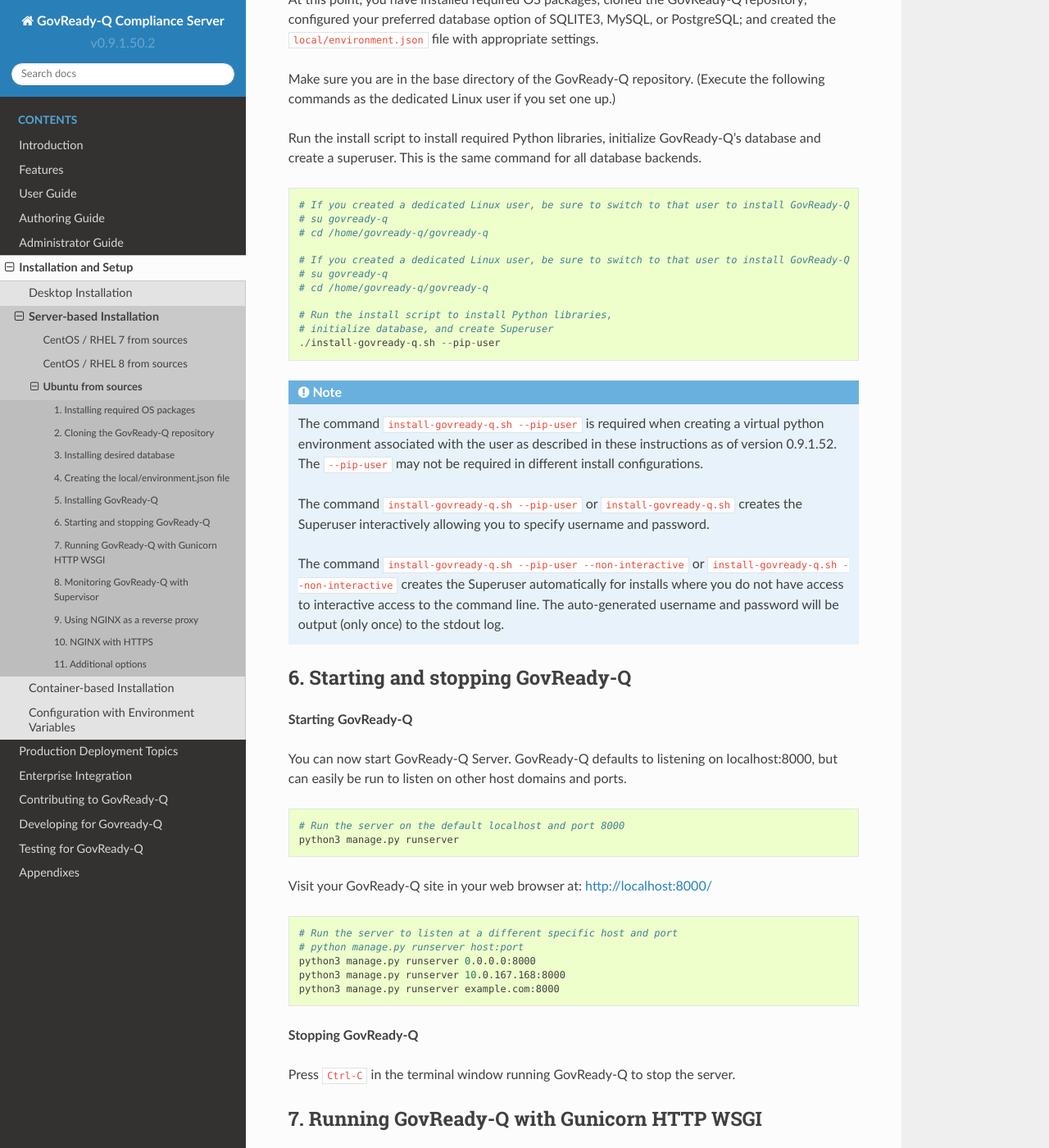
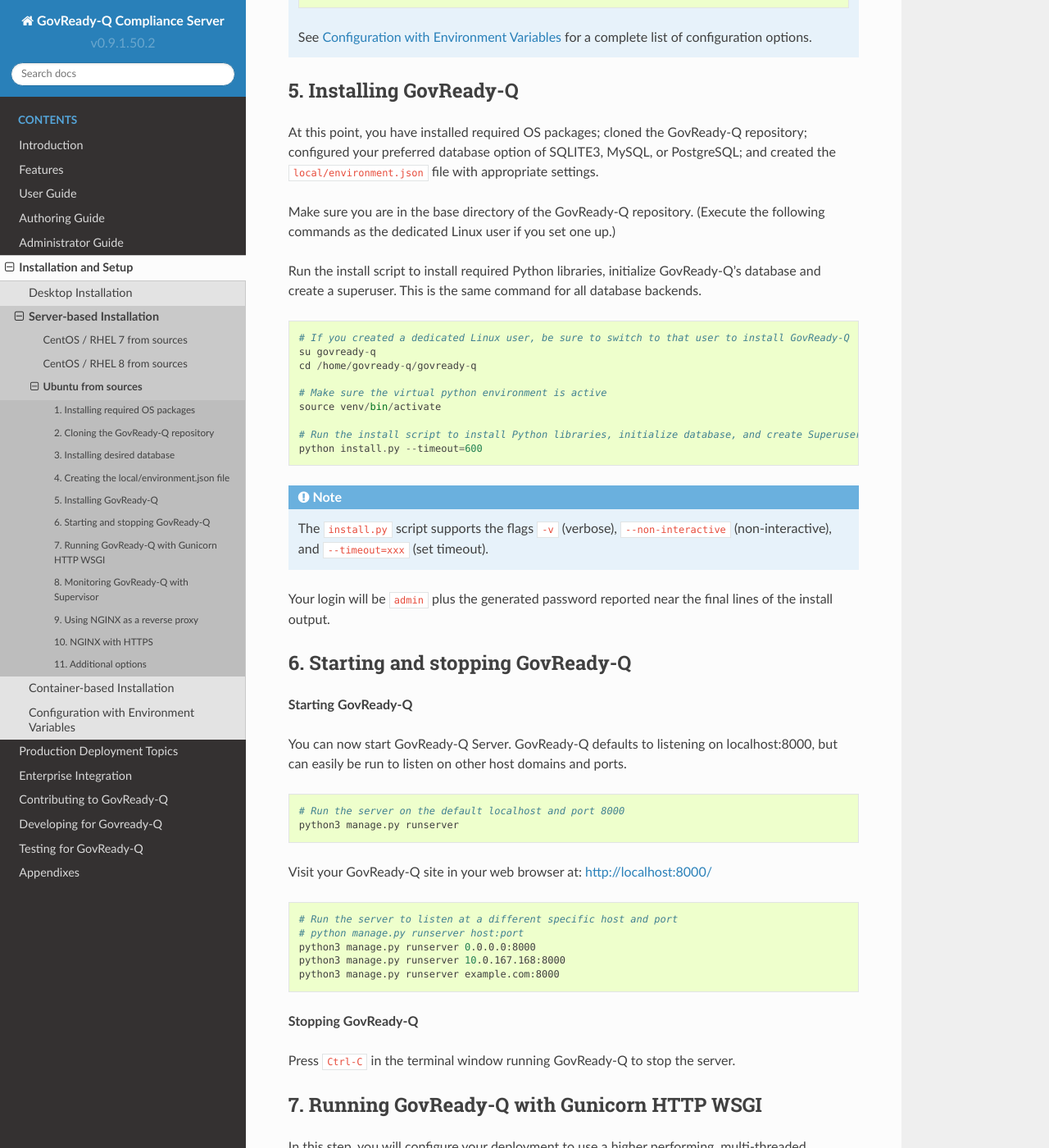
Before and after one commit to GovReady/govready-q-docs, a Sphinx documentation site: the page built from source/installation-and-setup/server-based-installation/linux/ubuntu/index.rst, in a window 1280 px wide and 1400 px high, scrolled down 9336 px. Shown: the whole window at 82% size. Built offline with Sphinx 7.4.7 and the Read the Docs theme 2.0.0, drawn with Linux system fonts in a browser that asks for light colours; some of the changed text lies outside the part shown.

Commit message:
Update Ubuntu install instructions for venv, 0.9.3

```diff
--- a/source/installation-and-setup/server-based-installation/linux/ubuntu/index.rst
+++ b/source/installation-and-setup/server-based-installation/linux/ubuntu/index.rst
@@ -6,9 +6,9 @@
 ===================
 
 .. meta::
-  :description: This guide describes how to install the GovReady-Q server for Ubuntu 16.04 or greater from source code.
+  :description: This guide describes how to install the GovReady-Q server for Ubuntu 20.04 from source code.
 
-This guide describes how to install the GovReady-Q server for Ubuntu 16.04 or greater from source code.
+This guide describes how to install the GovReady-Q server for Ubuntu 20.04 from source code.
 This guide will take you through the following steps:
 
 1. Installing required OS packages
@@ -38,11 +38,18 @@
    DEBIAN_FRONTEND=noninteractive \
    apt-get install -y \
    unzip git curl jq \
-   python3 python3-pip \
+   python3 python3-pip python3-venv \
    python3-yaml \
    graphviz pandoc \
-   gunicorn3 \
+   gunicorn \
    language-pack-en-base language-pack-en
+
+   # Upgrade to pandoc to version 2.9 or higher
+   wget https://github.com/jgm/pandoc/releases/download/2.13/pandoc-2.13-linux-amd64.tar.gz
+   tar xvzf pandoc-2.13-linux-amd64.tar.gz
+   mv pandoc-2.13/bin/* /usr/local/bin
+   rm -Rf pandpandoc-2.13
+   rm pandoc-2.13-linux-amd64.tar.gz
 
    # Upgrade pip to version 20.1+ - IMPORTANT
    python3 -m pip install --upgrade pip
@@ -56,9 +63,7 @@
    read -p "Are you sure you need to generate PDF files (yes/no)? " ; if [ "$REPLY" = "yes" ]; then apt-get install wkhtmltopdf ; fi
 
 .. warning::
-   The default version 9.0.x of pip installed on Ubuntu (May 2020) correctly installs Python packages when run as root, but fails when run as non-root user and does not report the error clearly. (Pip 9.0.x fails to create the user's ``.local`` directory for installing the packages.)
-   Upgrading pip to version 20.x solves this problem. Pip must be upgraded to 20.x for the ``./install-govready-q`` script to properly install the
-   Python packages.
+   Pip must be upgraded to 20.x for the ``./install-govready-q`` script to properly install the Python packages.
 
 2. Cloning the GovReady-Q repository
 ------------------------------------
@@ -66,26 +71,8 @@
 You now need to decide where to install the GovReady-Q files and whether to run GovReady-Q as root or as a dedicated
 Linux user. Installing as root is convenient for initial testing and some circumstances. Creating a dedicated user and installing as that user is considered better practice.
 
-2 (option a). Installing as root
-~~~~~~~~~~~~~~~~~~~~~~~~~~~~~~~~~
-
-.. note::
-   These steps assume you are installing into the ``/opt/`` directory as root.
-
-Clone the GovReady-Q repository from GitHub into the desired directory on your Ubuntu server.
-
-.. code:: bash
-
-   cd /opt
-
-   # Clone GovReady-Q
-   git clone https://github.com/govready/govready-q /path/to/govready-q
-   cd govready-q
-
-   # GovReady-Q files are now installed in /opt/govready-q and owned by root
-
-2 (option b). Installing as Linux user "govready-q"
-~~~~~~~~~~~~~~~~~~~~~~~~~~~~~~~~~~~~~~~~~~~~~~~~~~~
+2 (option a). Installing as Linux user "govready-q" (recommended)
+~~~~~~~~~~~~~~~~~~~~~~~~~~~~~~~~~~~~~~~~~~~~~~~~~~~~~~~~~~~~~~~~~
 
 .. note::
    These steps assume you are installing into the ``/home/govready-q`` directory as user ``govready-q``.
@@ -113,6 +100,32 @@
    cd govready-q
 
    # GovReady-Q files are now installed in /home/govready-q/govready-q and owned by govready-q
+
+   # Create a virtual python environment and activate it
+   python3 -m venv venv
+   source venv/bin/activate
+
+   # Upgrade virtual python environment pip to version 20.1+ - IMPORTANT
+   python -m pip install --upgrade pip
+
+2 (option b). Installing as root
+~~~~~~~~~~~~~~~~~~~~~~~~~~~~~~~~~
+
+.. note::
+   These steps assume you are installing into the ``/opt/`` directory as root.
+
+Clone the GovReady-Q repository from GitHub into the desired directory on your Ubuntu server.
+
+.. code:: bash
+
+   cd /opt
+
+   # Clone GovReady-Q
+   git clone https://github.com/govready/govready-q /path/to/govready-q
+   cd govready-q
+
+   # GovReady-Q files are now installed in /opt/govready-q and owned by root
+
 
 3. Installing desired database
 ------------------------------
@@ -462,23 +475,19 @@
 .. code::
 
    # If you created a dedicated Linux user, be sure to switch to that user to install GovReady-Q
-   # su govready-q
-   # cd /home/govready-q/govready-q
+   su govready-q
+   cd /home/govready-q/govready-q
 
-   # If you created a dedicated Linux user, be sure to switch to that user to install GovReady-Q
-   # su govready-q
-   # cd /home/govready-q/govready-q
+   # Make sure the virtual python environment is active
+   source venv/bin/activate
 
-   # Run the install script to install Python libraries,
-   # initialize database, and create Superuser
-   ./install-govready-q.sh --pip-user
+   # Run the install script to install Python libraries, initialize database, and create Superuser
+   python install.py --timeout=600
 
 .. note::
-   The command ``install-govready-q.sh --pip-user`` is required when creating a virtual python environment associated with the user as described in these instructions as of version 0.9.1.52. The ``--pip-user`` may not be required in different install configurations.
+   The ``install.py`` script supports the flags ``-v`` (verbose), ``--non-interactive`` (non-interactive), and ``--timeout=xxx`` (set timeout).
 
-   The command ``install-govready-q.sh --pip-user`` or ``install-govready-q.sh``  creates the Superuser interactively allowing you to specify username and password.
-
-   The command ``install-govready-q.sh --pip-user --non-interactive`` or ``install-govready-q.sh --non-interactive`` creates the Superuser automatically for installs where you do not have access to interactive access to the command line. The auto-generated username and password will be output (only once) to the stdout log.
+Your login will be ``admin`` plus the generated password reported near the final lines of the install output.
 
 6. Starting and stopping GovReady-Q
 -----------------------------------
@@ -520,7 +529,9 @@
 
    import multiprocessing
    command = 'gunicorn'
-   pythonpath = '/home/govready-q/govready-q'
+   pythonpath = '/home/govready-q/govready-q/venv/bin'
+   # Extend time out to 10 min to import large project, OSCAL files
+   timeout = 500
    # serve GovReady-Q locally on server to use nginx as a reverse proxy
    bind = 'localhost:8000'
    workers = multiprocessing.cpu_count() * 2 + 1 # recommended for high-traffic sites
@@ -579,13 +590,14 @@
 
    [program:govready-q]
    user = govready-q
-   command = gunicorn3 --config /home/govready-q/govready-q/local/gunicorn.conf.py siteapp.wsgi
+   command = /home/govready-q/govready-q/venv/bin/gunicorn --config /home/govready-q/govready-q/local/gunicorn.conf.py siteapp.wsgi
    directory = /home/govready-q/govready-q
    stderr_logfile = /var/log/govready-q-stderr.log
    stdout_logfile = /var/log/govready-q-stdout.log
 
    [program:notificationemails]
-   command = python3 manage.py send_notification_emails forever
+   user = govready-q
+   command = /home/govready-q/govready-q/venv/bin/python manage.py send_notification_emails forever
    directory = /home/govready-q/govready-q
    stderr_logfile = /var/log/notificationemails-stderr.log
    stdout_logfile = /var/log/notificationemails-stdout.log
@@ -666,12 +678,23 @@
       cp local-examples/local-ubuntu-postgres-nginx-gunicorn-supervisor-http/nginx-govready-q.conf \
       /etc/nginx/sites-available/nginx-govready-q.conf
 
-
 Create a soft link in ``/etc/nginx/sites-enabled/nginx-govready-q.conf`` to the config file in ``/etc/nginx/sites-available/nginx-govready-q.conf``.
 
 .. code:: bash
 
    ln -s /etc/nginx/sites-available/nginx-govready-q.conf /etc/nginx/sites-enabled/nginx-govready-q.conf
+
+As root, open Ubuntu's 20.04 default firewall to allow HTTP traffic to nginx with sudo ufw allow 'Nginx HTTP'
+
+.. code:: bash
+
+   ufw allow 'Nginx HTTP'
+
+As root, remove NGINX's default website:
+
+.. code:: bash
+
+   rm /etc/nginx/sites-enabled/default
 
 Start NGINX.
 
@@ -684,7 +707,7 @@
    # service nginx stop
 
 .. note::
-   NGINX will answer requests on ``http://example.com:8888`` and forward to gunicorn that is running on ``http://localhost:8000`` and gunicorn will pass to GovReady-Q via a unix socket. The ``govready-url`` domain name in ``local/environment.json`` must match the NGINX ``server_name`` in ``/etc/nginx/sites-available/nginx-govready-q.conf``.
+   NGINX will answer requests on ``http://example.com:80`` and forward to gunicorn that is running on ``http://localhost:8000`` and gunicorn will pass to GovReady-Q via a unix socket. The ``govready-url`` domain name in ``local/environment.json`` must match the NGINX ``server_name`` in ``/etc/nginx/sites-available/nginx-govready-q.conf``.
 
 Stop NGINX.
 
```
Also changed, not shown: other parts of source/installation-and-setup/server-based-installation/linux/ubuntu/index.rst (+2 -2 lines).
